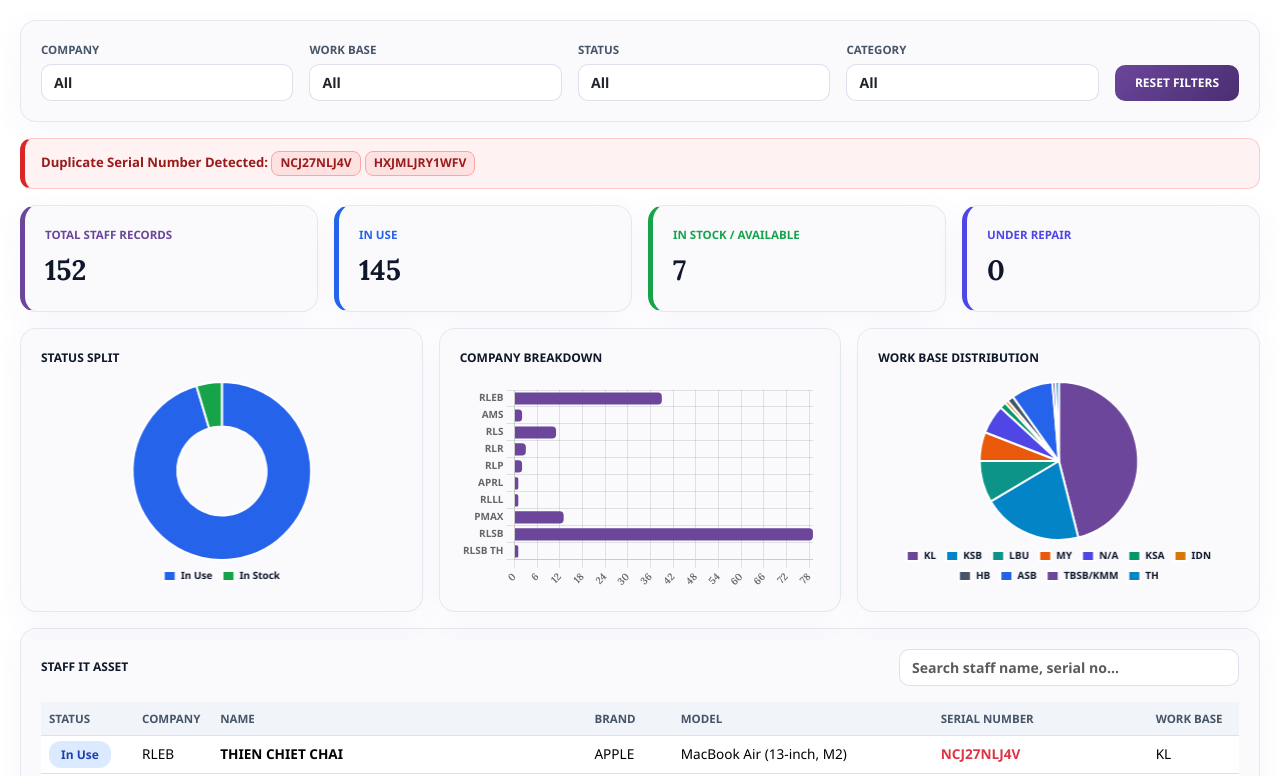
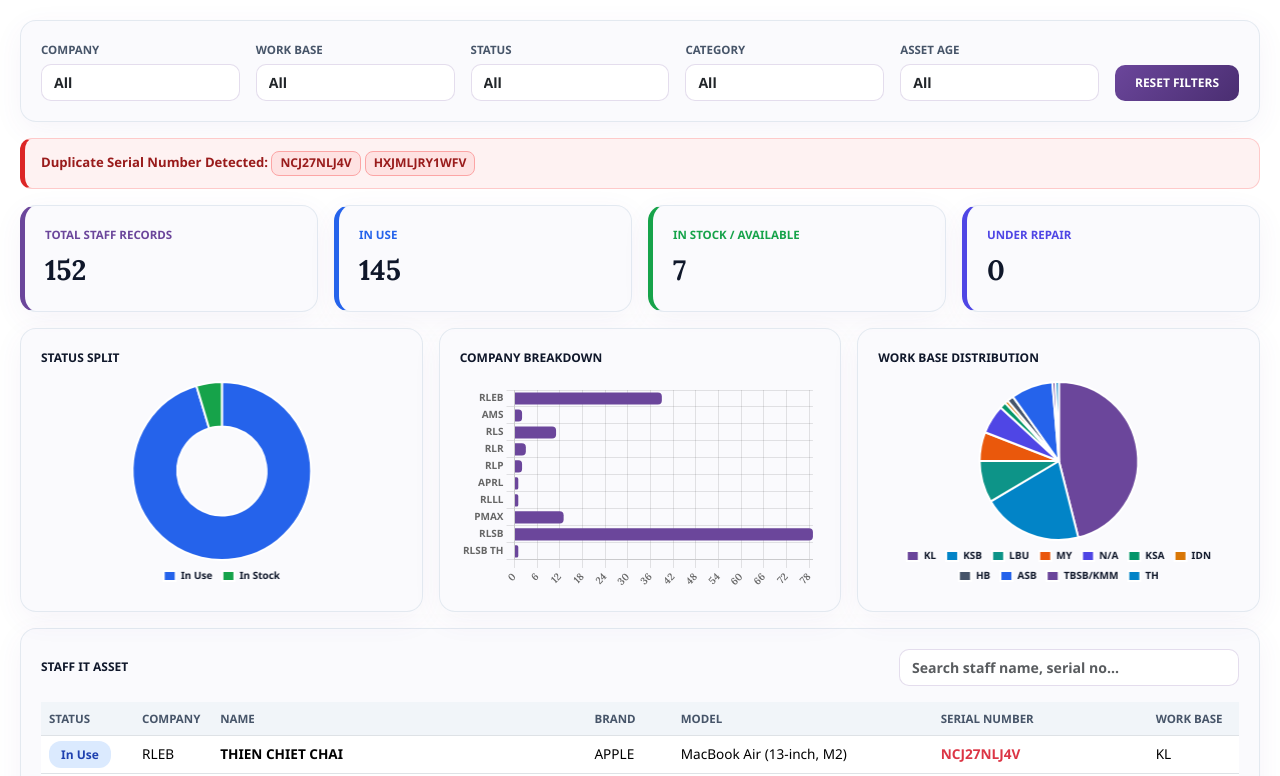
Before and after one commit to hajaru-hub/Test1, a plain HTML site: page index.html in a window 1280 px wide. Both pictures are taken after a click on the button "RESET FILTERS". Shown: the top 776 px of the page. Drawn offline with nearby package versions, Linux system fonts and the light colour scheme.

Commit message:
Adjust filter group width and implement age filter
Updated filter group min-width and added asset age filter functionality.

```diff
--- a/index.html
+++ b/index.html
@@ -37,7 +37,7 @@
       height: 100%;
     }
 
-    .filter-group { flex: 1; min-width: 130px; }
+    .filter-group { flex: 1; min-width: 120px; }
     .filter-label { font-size: 0.72rem; font-weight: 600; color: var(--text-muted); text-transform: uppercase; margin-bottom: 6px; }
     .form-select, .form-control { background: #fff; border-radius: 10px; border: 1px solid rgba(107, 70, 155, 0.18); padding: 7px 12px; font-size: 0.88rem; font-weight: 600; }
 
@@ -118,6 +118,14 @@
         <div class="filter-group">
           <div class="filter-label">Category</div>
           <select id="filter-category" class="form-select" onchange="applyFilters()"><option value="All">All</option></select>
+        </div>
+        <div class="filter-group">
+          <div class="filter-label">Asset Age</div>
+          <select id="filter-age" class="form-select" onchange="applyFilters()">
+            <option value="All">All</option>
+            <option value="Over5">&gt; 5 Years</option>
+            <option value="Under5">&le; 5 Years</option>
+          </select>
         </div>
         <div class="ms-auto">
           <button class="btn btn-reset text-uppercase" onclick="resetFilters()">Reset Filters</button>
@@ -229,6 +237,17 @@
       return (str === "" || str === "null" || str === "undefined") ? "N/A" : str;
     }
 
+    function checkOver5Years(rawDateVal) {
+      const dateStr = parseFieldValue(rawDateVal);
+      if (dateStr === "N/A") return false;
+      const purchaseDate = new Date(dateStr);
+      if (isNaN(purchaseDate.getTime())) return false;
+
+      const fiveYearsAgo = new Date();
+      fiveYearsAgo.setFullYear(fiveYearsAgo.getFullYear() - 5);
+      return purchaseDate < fiveYearsAgo;
+    }
+
     async function fetchLocalData() {
       const DATA_URL = `https://hajaru-hub.github.io/Test1/data.json?t=${Date.now()}`;
       const response = await fetch(DATA_URL, { cache: "no-store" });
@@ -248,7 +267,9 @@
         const items = await fetchLocalData();
 
         rawListItems = items
-          .map(item => ({
+          .map(item => {
+            const rawDate = item.DatePurchase || item.DATE_x0020_PURCHASE || item['DATE PURCHASE'] || item.Date_x0020_Purchase;
+            return {
               ID: item.ID || item.No || item.Id,
               Status: parseFieldValue(item.Status || item.STATUS),
               Company: parseFieldValue(item.Company || item.COMPANY),
@@ -257,8 +278,11 @@
               Model: parseFieldValue(item.Model || item.MODEL),
               SerialNumber: parseFieldValue(item.SerialNumber || item.SERIAL_x0020_NUMBER || item['SERIAL NUMBER'] || item.SerialNo || item['SERIAL NO'] || item.Serial_x0020_Number),
               Workbase: parseFieldValue(item.Workbase || item.WorkBase || item['WORK BASE'] || item.WORK_x0020_BASE || item.Work_x0020_Base),
-            Category: parseFieldValue(item.Category || item.CATEGORY)
-          }))
+              Category: parseFieldValue(item.Category || item.CATEGORY),
+              DatePurchase: parseFieldValue(rawDate),
+              isOver5Years: checkOver5Years(rawDate)
+            };
+          })
           // Automatically skips ghost/blank SharePoint rows
           .filter(item => !(item.Name === "N/A" && item.SerialNumber === "N/A" && item.Brand === "N/A"));
 
@@ -338,6 +362,7 @@
       const wVal      = document.getElementById("filter-workbase").value;
       const sVal      = document.getElementById("filter-status").value;
       const catVal    = document.getElementById("filter-category").value;
+      const ageVal    = document.getElementById("filter-age").value;
 
       const filtered = rawListItems.filter(item => {
         const textMatch = !searchVal ||
@@ -352,8 +377,11 @@
         const wMatch   = wVal === "All" || item.Workbase === wVal;
         const sMatch   = sVal === "All" || item.Status === sVal;
         const catMatch = catVal === "All" || item.Category === catVal;
+        const ageMatch = ageVal === "All" ||
+          (ageVal === "Over5" && item.isOver5Years) ||
+          (ageVal === "Under5" && !item.isOver5Years && item.DatePurchase !== "N/A");
 
-        return textMatch && cMatch && wMatch && sMatch && catMatch;
+        return textMatch && cMatch && wMatch && sMatch && catMatch && ageMatch;
       });
 
       updateKPIs(filtered);
@@ -367,6 +395,7 @@
       document.getElementById("filter-workbase").value = "All";
       document.getElementById("filter-status").value = "All";
       document.getElementById("filter-category").value = "All";
+      document.getElementById("filter-age").value = "All";
       applyFilters();
     }
 
```
Lines whose indentation alone changed are shown as unchanged.
